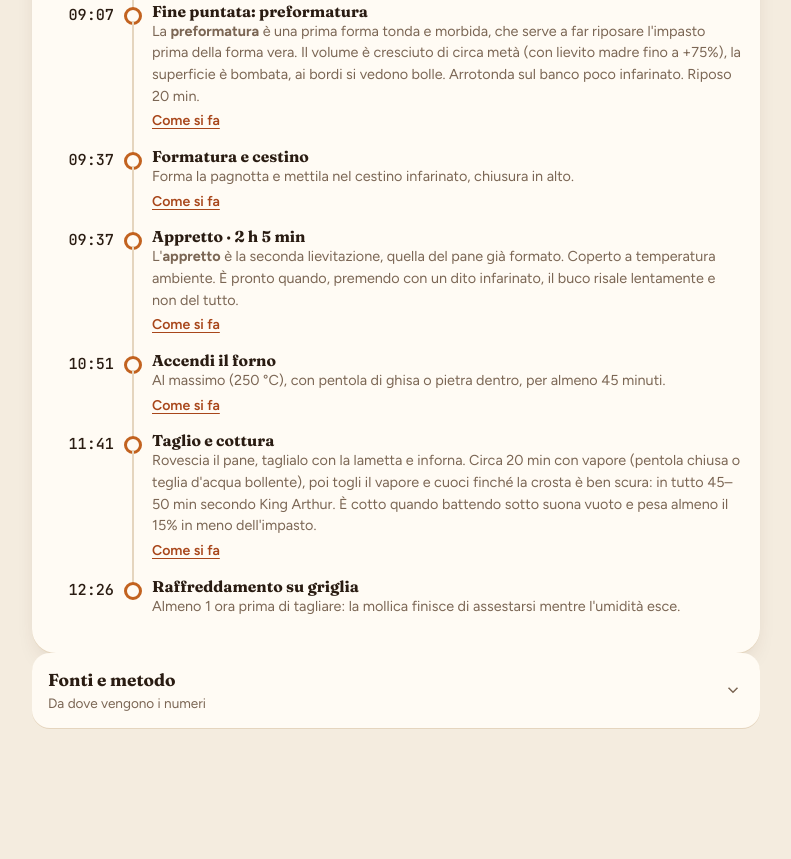
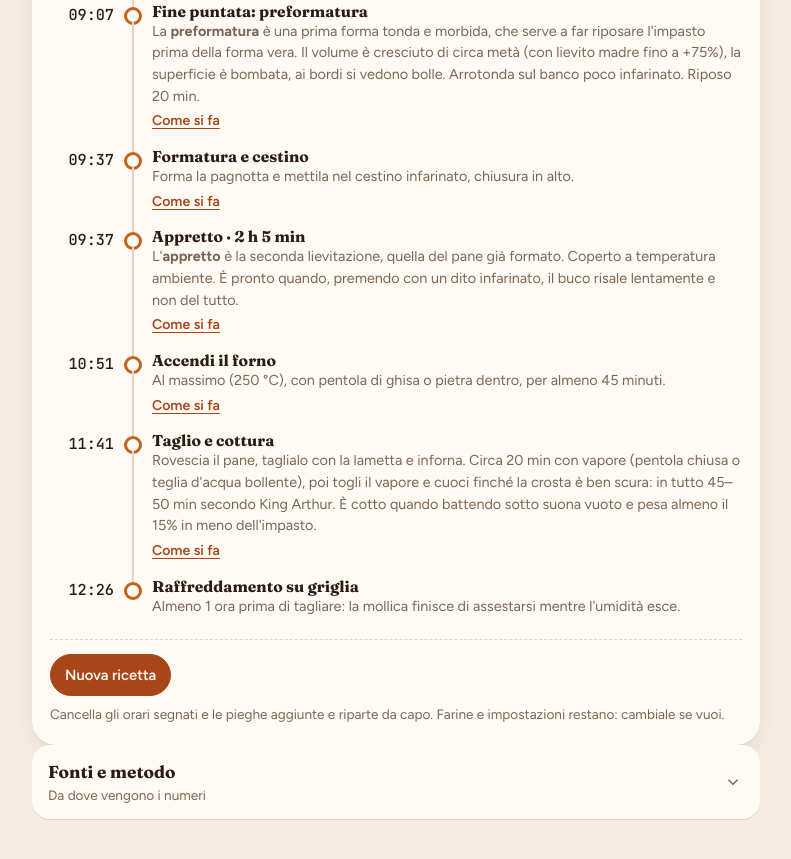
Before and after one commit to mastucauz/Banco-del-pane, a plain HTML site: page index.html in a window 1280 px wide. Shown: the part 4089-4948 px from the top of the page, without its empty margins (244-1035 px from the left). Before the commit the page ends 4927 px from the top, so only its background shows below. Drawn offline with Linux system fonts and the light colour scheme.

Commit message:
Pagina ferma in orizzontale, Fatto adesso su tutte le pieghe, pulsante Nuova ricetta
Co-Authored-By: Claude Opus 5.5 <noreply@anthropic.com>
Claude-Session: https://claude.ai/code/session_011ZLtNtfyGwYgsHPacSuxpc

```diff
--- a/index.html
+++ b/index.html
@@ -382,6 +382,12 @@ html{-webkit-text-size-adjust:100%;text-size-adjust:100%}
 .fold-ctl{display:flex;flex-wrap:wrap;align-items:center;gap:8px;margin:8px 0 4px}
 .chipbtn{border:1.5px dashed var(--accent);background:transparent;color:var(--accent);border-radius:999px;font:inherit;font-weight:700;font-size:.9rem;padding:8px 14px;min-height:40px}
 .chipbtn:active{transform:scale(.97)}
+
+/* pagina ferma: niente spostamenti a destra e sinistra, niente zoom automatico di iPhone sui campi */
+html,body{overflow-x:hidden;max-width:100%;overscroll-behavior-x:none}
+input,select,textarea{font-size:max(16px,1em)}
+.mk.done input[type="time"]{font-size:16px}
+.new-recipe{display:grid;gap:8px;justify-items:start;margin-top:6px;padding-top:14px;border-top:1px dashed var(--line)}
 </style>
 <div id="rotate" aria-live="polite"><div><svg viewBox="0 0 24 24" fill="none" stroke="currentColor" stroke-width="1.8" stroke-linecap="round" stroke-linejoin="round"><rect x="7" y="2" width="10" height="20" rx="2"/><path d="M11 18h2"/></svg>Gira il telefono in verticale<small>Il Banco del Pane funziona solo in verticale.</small></div></div>
 
@@ -1378,7 +1384,7 @@ function compute(){
     if (s.done) return `<div class="mk done"><span>✓ ${s.k === "lievito" ? "Lievito messo" : s.k === "Formatura e cestino" ? "Nel cestino" : s.k === "Accendi il forno" ? "Forno acceso" : /cottura/i.test(s.k) ? "Infornato" : "Fatto"} alle</span><input type="time" class="mk-time" data-k="${s.k}" value="${hhmm(S.marks[s.k])}" aria-label="Correggi l'orario"><button type="button" class="linkish mk-undo" data-k="${s.k}">annulla</button></div>`;
     const lbl = s.k === "lievito" ? "Ho messo il lievito adesso" : s.k === "Formatura e cestino" ? "Pane nel cestino adesso" : s.k === "Accendi il forno" ? "Forno acceso adesso" : /cottura/i.test(s.k) ? "Infornato adesso" : "Fatto adesso";
     if (i === nextIdx || (s.k === "lievito" && !(yS && yS.done))) return `<div class="mk"><button type="button" class="mk-btn" data-k="${s.k}">${lbl}</button></div>`;
-    if (lastMarked >= 0 && i > lastMarked) return `<div class="mk"><button type="button" class="linkish mk-small" data-k="${s.k}">segna come fatto</button></div>`;
+    if (lastMarked >= 0) return `<div class="mk"><button type="button" class="linkish mk-small" data-k="${s.k}">${lbl}</button></div>`;
     return "";
   };
 
@@ -1440,6 +1446,7 @@ function compute(){
         <div class="t">${c ? c.s + (c.day ? `<small>${dayW(c.day)}</small>` : "") : "prima"}</div><div class="dot"></div>
         <div class="b"><h4>${s.h}</h4>${s.p && !s.done?`<p>${s.p}</p>`:""}${markUI(s,i)}${s.foldCtl ? `<div class="fold-ctl"><button type="button" class="chipbtn" id="fold-add">+ Aggiungi una piega</button>${s.foldCtl.n > 1 ? `<button type="button" class="chipbtn" id="fold-del">− Togli l'ultima</button>` : ""}${s.foldCtl.n !== s.foldCtl.nRec ? `<button type="button" class="linkish" id="fold-rec">torna a ${s.foldCtl.nRec}</button>` : ""}</div>` : ""}${s.g && !s.done?`<button class="linkish" data-guide="${s.g}" type="button">Come si fa</button>`:""}</div></li>`; }).join("")}
     </ol>
+    <div class="new-recipe"><button type="button" class="btn primary" id="new-recipe">Nuova ricetta</button><p class="small muted">Cancella gli orari segnati e le pieghe aggiunte e riparte da capo. Farine e impostazioni restano: cambiale se vuoi.</p></div>
   </section>
 
   <details class="g">
@@ -1466,6 +1473,7 @@ function compute(){
   $$(".mk-time", out).forEach(el => el.onchange = () => { if (!el.value) return; const [h,m] = el.value.split(":").map(Number);
     const d = new Date(); d.setHours(h, m, 0, 0); let ms = d.getTime(); if (ms > Date.now() + 10*60000) ms -= 86400000;
     keepY(() => { S.marks[el.dataset.k] = ms; }); });
+  const nr = $("#new-recipe"); if (nr) nr.onclick = () => { S.marks = {}; S.foldAdj = 0; save(); compute(); scrollTo({top:0, behavior:"smooth"}); toast("Nuova ricetta: orari azzerati"); };
   const mr = $("#mk-reset"); if (mr) mr.onclick = () => keepY(() => { S.marks = {}; S.foldAdj = 0; });
   const fa = $("#fold-add"); if (fa) fa.onclick = () => keepY(() => { S.foldAdj = (S.foldAdj || 0) + 1; });
   const fd = $("#fold-del"); if (fd) fd.onclick = () => keepY(() => { S.foldAdj = (S.foldAdj || 0) - 1; });
--- a/sw.js
+++ b/sw.js
@@ -1,4 +1,4 @@
-const C="banco-pane-v24";
+const C="banco-pane-v25";
 const F=["./","./index.html","./manifest.webmanifest","./icon-192.png","./icon-512.png","./apple-touch-icon.png","./icon.svg"];
 self.addEventListener("install",e=>{e.waitUntil(caches.open(C).then(c=>c.addAll(F)));self.skipWaiting();});
 self.addEventListener("activate",e=>{e.waitUntil(caches.keys().then(k=>Promise.all(k.filter(x=>x!==C).map(x=>caches.delete(x)))).then(()=>self.clients.claim()));});
```
